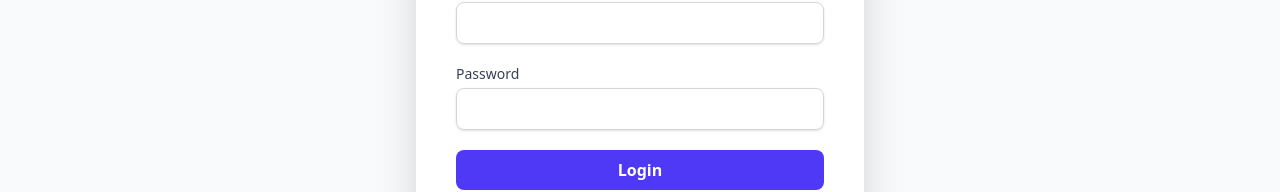
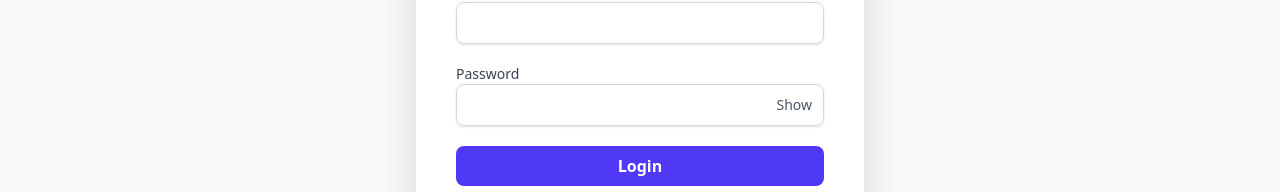
Before and after one commit to timgio26/cdp_toko, a React (Vite) app in the folder frontend/: page /authentication in a window 1280 px wide. Shown: the part 251-443 px from the top of the page. Built offline with nearby package versions, Linux system fonts and the light colour scheme.

Commit message:
add show password

```diff
--- a/frontend/src/Pages/Authentication.tsx
+++ b/frontend/src/Pages/Authentication.tsx
@@ -1,7 +1,7 @@
-import React, { useState } from 'react';
-import { useSignIn, useSignUp } from '../utils/customerQuery';
+import React, { useState } from "react";
+import { useSignIn, useSignUp } from "../utils/customerQuery";
 
-type AuthMode = 'login' | 'signup';
+type AuthMode = "login" | "signup";
 
 interface LoginFormState {
   username: string;
@@ -13,15 +13,23 @@ interface SignupFormState extends LoginFormState {
 }
 
 export function Authentication() {
-  const [mode, setMode] = useState<AuthMode>('login');
-  const [loginForm, setLoginForm] = useState<LoginFormState>({ username: '', password: '' });
-  const [signupForm, setSignupForm] = useState<SignupFormState>({ name: '', username: '', password: '' });
-  const {mutate:signUp,isPending:loadingSignUp} = useSignUp()
-  const {mutate:signIn,isPending:loadingSignIn} = useSignIn()
+  const [mode, setMode] = useState<AuthMode>("login");
+  const [loginForm, setLoginForm] = useState<LoginFormState>({
+    username: "",
+    password: "",
+  });
+  const [signupForm, setSignupForm] = useState<SignupFormState>({
+    name: "",
+    username: "",
+    password: "",
+  });
+  const { mutate: signUp, isPending: loadingSignUp } = useSignUp();
+  const { mutate: signIn, isPending: loadingSignIn } = useSignIn();
+  const [showPwd, setShowPdw] = useState<boolean>(false);
 
   const handleChange = (e: React.ChangeEvent<HTMLInputElement>) => {
     const { name, value } = e.target;
-    if (mode === 'login') {
+    if (mode === "login") {
       setLoginForm({ ...loginForm, [name]: value });
     } else {
       setSignupForm({ ...signupForm, [name]: value });
@@ -30,16 +38,16 @@ export function Authentication() {
 
   const handleSubmit = (e: React.FormEvent) => {
     e.preventDefault();
-    if (mode === 'login') {
+    if (mode === "login") {
       // console.log('Logging in with', loginForm);
-      signIn(loginForm)
+      signIn(loginForm);
     } else {
       // console.log('Signing up with', signupForm);
-      signUp(signupForm,{
-        onSuccess:()=>{
-          setMode('login')
-        }
-      })
+      signUp(signupForm, {
+        onSuccess: () => {
+          setMode("login");
+        },
+      });
     }
   };
 
@@ -47,13 +55,16 @@ export function Authentication() {
     <div className="flex items-center justify-center p-6">
       <div className="bg-white rounded-3xl shadow-2xl p-10 w-full max-w-md">
         <h2 className="text-3xl font-bold text-gray-800 mb-6 text-center">
-          {mode === 'login' ? 'Welcome Back 👋' : 'Create an Account 🚀'}
+          {mode === "login" ? "Welcome Back 👋" : "Create an Account 🚀"}
         </h2>
 
         <form onSubmit={handleSubmit} className="space-y-5">
-          {mode === 'signup' && (
+          {mode === "signup" && (
             <div>
-              <label htmlFor="name" className="block text-sm font-medium text-gray-700">
+              <label
+                htmlFor="name"
+                className="block text-sm font-medium text-gray-700"
+              >
                 Name
               </label>
               <input
@@ -69,14 +80,19 @@ export function Authentication() {
           )}
 
           <div>
-            <label htmlFor="username" className="block text-sm font-medium text-gray-700">
+            <label
+              htmlFor="username"
+              className="block text-sm font-medium text-gray-700"
+            >
               Username
             </label>
             <input
               type="text"
               name="username"
               id="username"
-              value={mode === 'login' ? loginForm.username : signupForm.username}
+              value={
+                mode === "login" ? loginForm.username : signupForm.username
+              }
               onChange={handleChange}
               required
               className="mt-1 w-full px-4 py-2 border border-gray-300 rounded-lg shadow-sm focus:ring-indigo-500 focus:border-indigo-500"
@@ -84,37 +100,56 @@ export function Authentication() {
           </div>
 
           <div>
-            <label htmlFor="password" className="block text-sm font-medium text-gray-700">
+            <label
+              htmlFor="password"
+              className="block text-sm font-medium text-gray-700"
+            >
               Password
             </label>
+            <div className="relative">
               <input
-              type="password"
+                type={showPwd ? "text" : "password"}
                 name="password"
                 id="password"
-              value={mode === 'login' ? loginForm.password : signupForm.password}
+                value={
+                  mode === "login" ? loginForm.password : signupForm.password
+                }
                 onChange={handleChange}
                 required
-              className="mt-1 w-full px-4 py-2 border border-gray-300 rounded-lg shadow-sm focus:ring-indigo-500 focus:border-indigo-500"
+                className="w-full px-4 py-2 pr-12 border border-gray-300 rounded-lg shadow-sm focus:ring-indigo-500 focus:border-indigo-500"
               />
+              <button
+                type="button"
+                onClick={() => setShowPdw((curstate) => !curstate)}
+                className="absolute inset-y-0 right-0 px-3 flex items-center text-sm text-gray-600 hover:text-indigo-600 focus:outline-none"
+              >
+                {showPwd ? "Hide" : "Show"}
+              </button>
+            </div>
           </div>
 
           <button
             type="submit"
             className="w-full bg-indigo-600 hover:bg-indigo-700 text-white font-semibold py-2 px-4 rounded-lg transition duration-300"
-
           >
-            {loadingSignUp||loadingSignIn?"Loading...":mode === 'login' ? 'Login' : 'Sign Up'}
+            {loadingSignUp || loadingSignIn
+              ? "Loading..."
+              : mode === "login"
+              ? "Login"
+              : "Sign Up"}
           </button>
         </form>
 
         <p className="mt-6 text-center text-sm text-gray-600">
-          {mode === 'login' ? "Don't have an account?" : 'Already have an account?'}{' '}
+          {mode === "login"
+            ? "Don't have an account?"
+            : "Already have an account?"}{" "}
           <button
             type="button"
-            onClick={() => setMode(mode === 'login' ? 'signup' : 'login')}
+            onClick={() => setMode(mode === "login" ? "signup" : "login")}
             className="text-indigo-600 hover:underline font-medium"
           >
-            {mode === 'login' ? 'Sign up' : 'Login'}
+            {mode === "login" ? "Sign up" : "Login"}
           </button>
         </p>
       </div>
```
Lines whose indentation alone changed are shown as unchanged.
